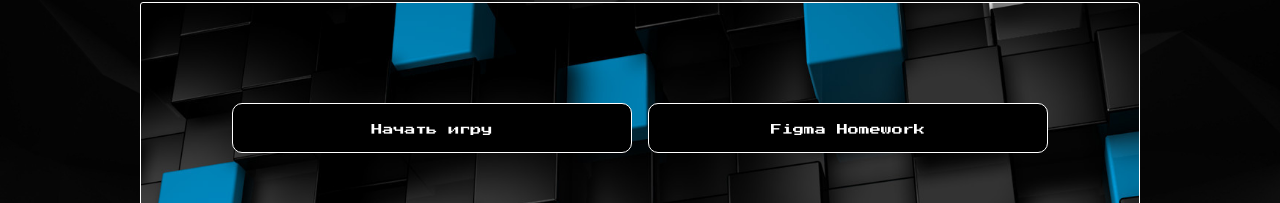
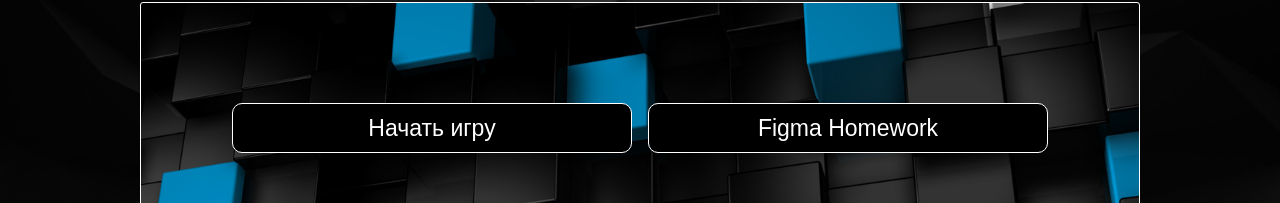
Before and after one commit to Salmix1326/Lesson_9, a plain HTML site: page index.html in a window 1280 px wide. Shown: the part 128-331 px from the top of the page. Drawn offline with Linux system fonts and the light colour scheme.

Commit message:
Update style.css

```diff
--- a/css/style.css
+++ b/css/style.css
@@ -80,17 +80,18 @@
 
 
 .start-button {
+   font-family: "Rubik Mono One ", Arial, Helvetica, sans-serif;
    width: 400px;
    height: 50px;
    background-color: black;
    text-align: center;
-   padding: 20px;
+   padding: 13px;
    border-radius: 10px;
    border: 1px solid white;
    color: white;
    display: inline-block;
    margin-bottom: 30px;
-   font-size: 11px;
+   font-size: 23px;
 }
 
 .game__line {
```
